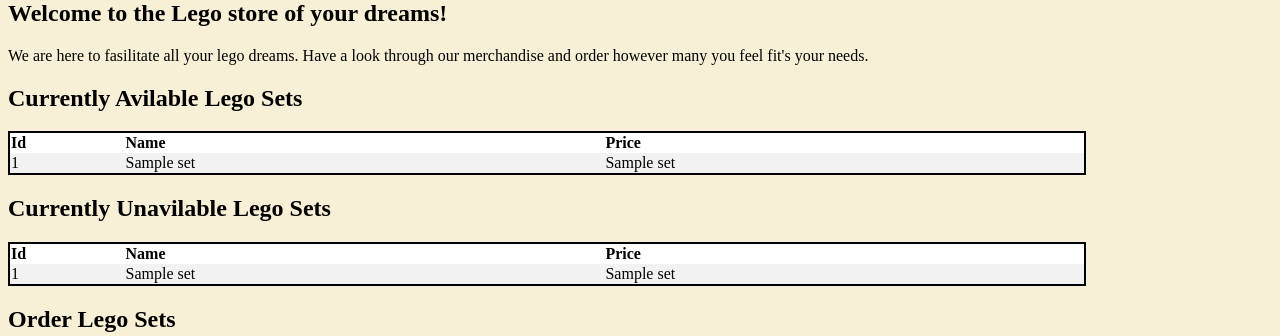
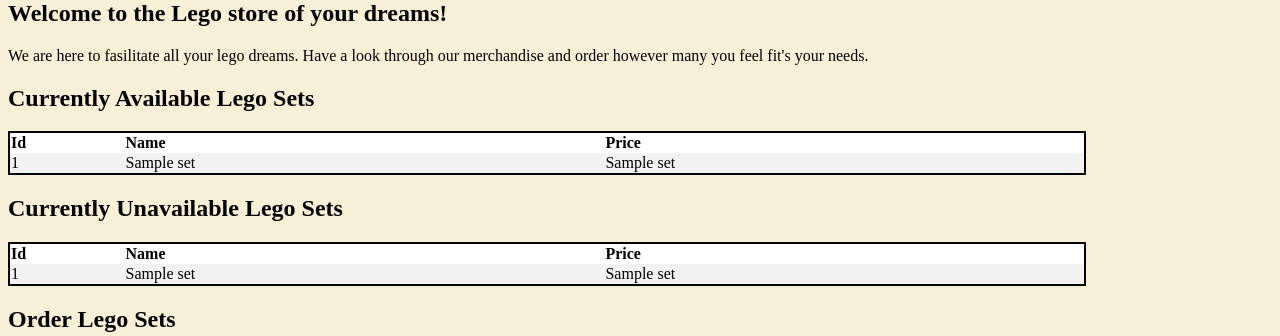
Before and after one commit to s02blom/LegoWebStore, a Flask app: template LegoWebStore/app/templates/frontpage.html in a window 1280 px wide. Shown: the part 123-459 px from the top of the page. Run offline with Flask 3, Linux system fonts and the light colour scheme; the template is opened without the code that fills it: most values are stand-ins (such as "Sample title", 1, 10 or a date in 2020); form fields are guessed from the names that the template uses.

Commit message:
Correcting spelling

```diff
--- a/LegoWebStore/app/templates/frontpage.html
+++ b/LegoWebStore/app/templates/frontpage.html
@@ -8,7 +8,7 @@
     <p>We are here to fasilitate all your lego dreams. Have a look through
         our merchandise and order however many you feel fit's your needs.
     </p>
-    <h2>Currently Avilable Lego Sets</h2>
+    <h2>Currently Available Lego Sets</h2>
     <div class = "sql", style="overflow-y:auto">
         <table>
             <tr>
@@ -26,7 +26,7 @@
         </table>
     </div>
 
-    <h2>Currently Unavilable Lego Sets</h2>
+    <h2>Currently Unavailable Lego Sets</h2>
     <div class = "sql", style="overflow-y:auto">
         <table>
             <tr>
```
